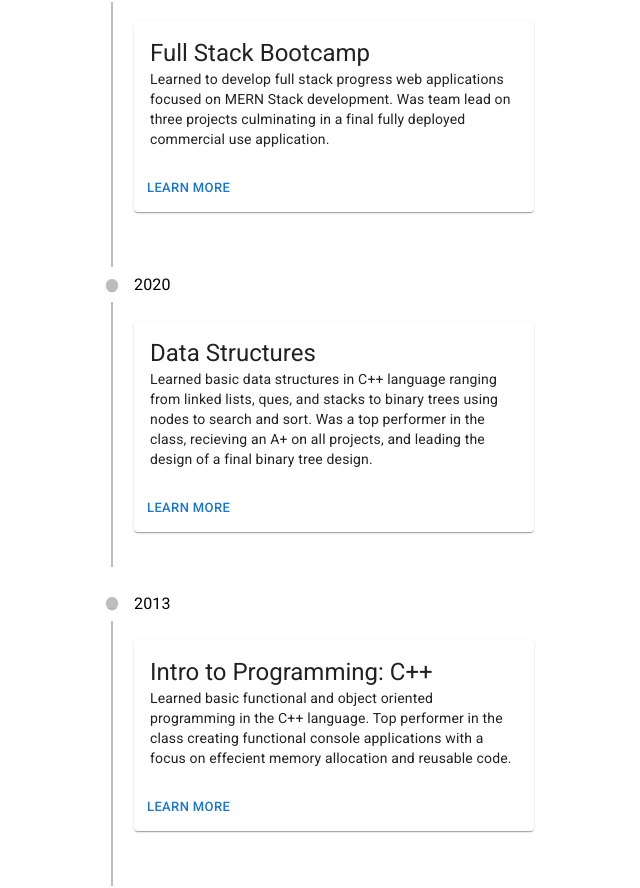
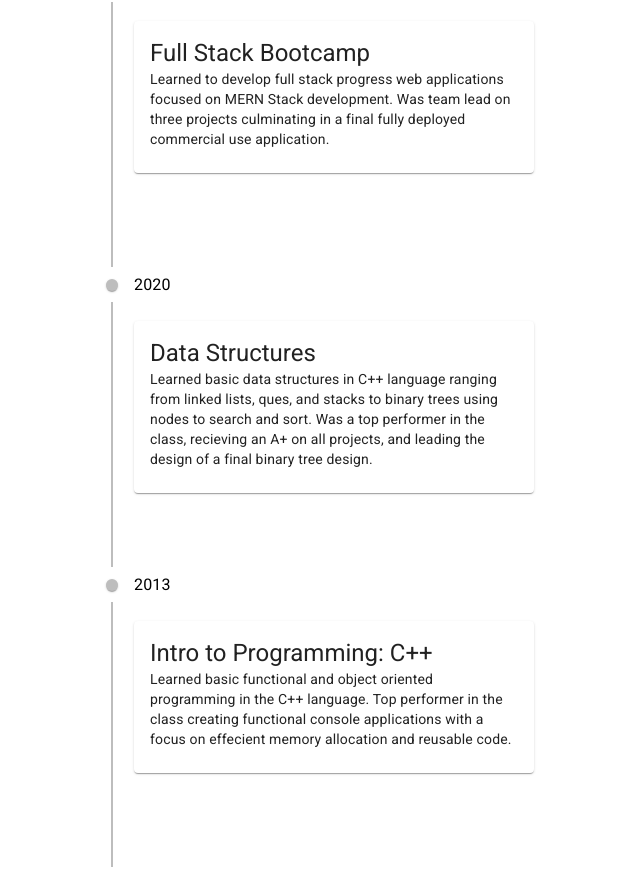
Before and after one commit to sequint/portfolio-2.0, a React (Create React App) app: page / in a window 1280 px wide. Shown: the part 1010-1898 px from the top of the page, without its empty margins (528-1168 px from the left). Built offline with nearby package versions, Linux system fonts and the light colour scheme.

Commit message:
Delete card action button

```diff
--- a/src/components/ClassCard/ClassCard.js
+++ b/src/components/ClassCard/ClassCard.js
@@ -17,9 +17,6 @@ const ClassCard = ({ classTitle, classDescription }) => {
           <br />
         </Typography>
       </CardContent>
-      <CardActions>
-        <Button size="small">Learn More</Button>
-      </CardActions>
     </Card>
   )
 }
```
